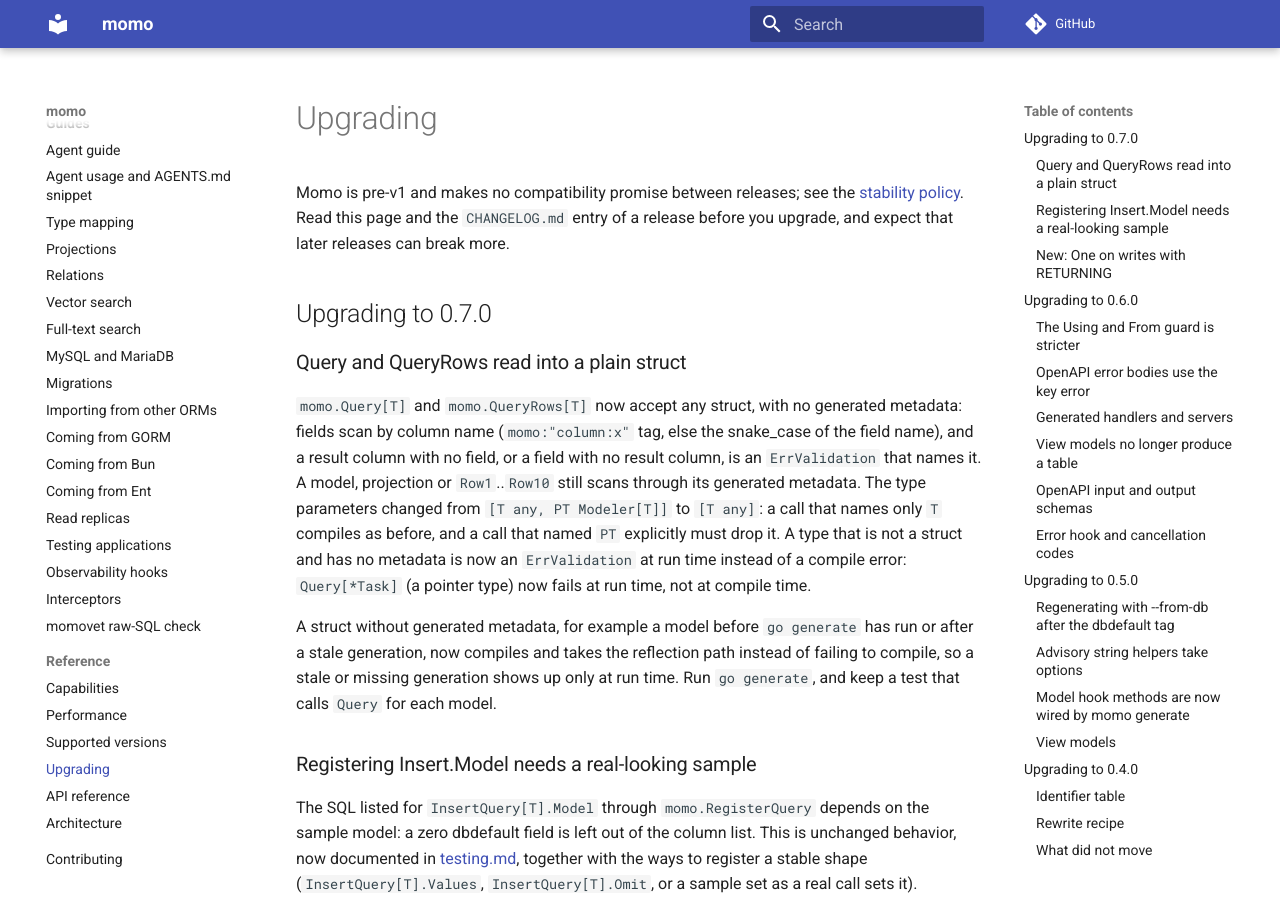
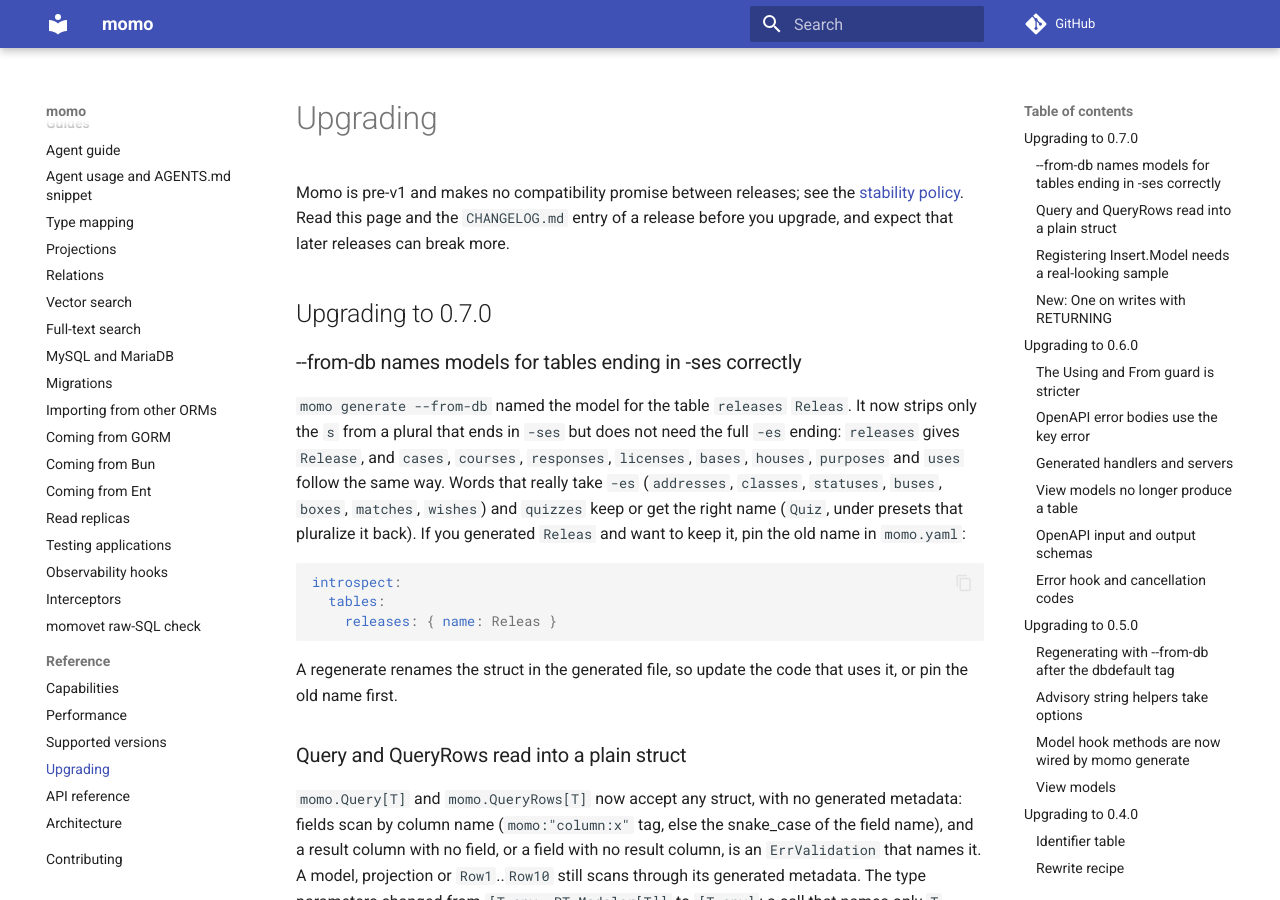
Before and after one commit to azrtydxb/momo, an MkDocs documentation site: the page built from docs/upgrading.md, in a window 1280 px wide and 900 px high. Built offline with MkDocs 1.6.1 and Material for MkDocs 9.7.7, drawn with Linux system fonts in a browser that asks for light colours; comment, search, counter and statistics services are not loaded; the version menu is left out.

Commit message:
fix(fromdb): prefer the -s strip for -se plurals so releases is Release

````diff
--- a/docs/upgrading.md
+++ b/docs/upgrading.md
@@ -6,6 +6,26 @@ the `CHANGELOG.md` entry of a release before you upgrade, and expect that
 later releases can break more.
 
 ## Upgrading to 0.7.0
+
+### --from-db names models for tables ending in -ses correctly
+
+`momo generate --from-db` named the model for the table `releases` `Releas`.
+It now strips only the `s` from a plural that ends in `-ses` but does not
+need the full `-es` ending: `releases` gives `Release`, and `cases`, `courses`,
+`responses`, `licenses`, `bases`, `houses`, `purposes` and `uses` follow the
+same way. Words that really take `-es` (`addresses`, `classes`, `statuses`,
+`buses`, `boxes`, `matches`, `wishes`) and `quizzes` keep or get the right name
+(`Quiz`, under presets that pluralize it back). If you generated `Releas` and
+want to keep it, pin the old name in `momo.yaml`:
+
+```yaml
+introspect:
+  tables:
+    releases: { name: Releas }
+```
+
+A regenerate renames the struct in the generated file, so update the code that
+uses it, or pin the old name first.
 
 ### Query and QueryRows read into a plain struct
 
````
Also changed, not shown: 1 other file.
